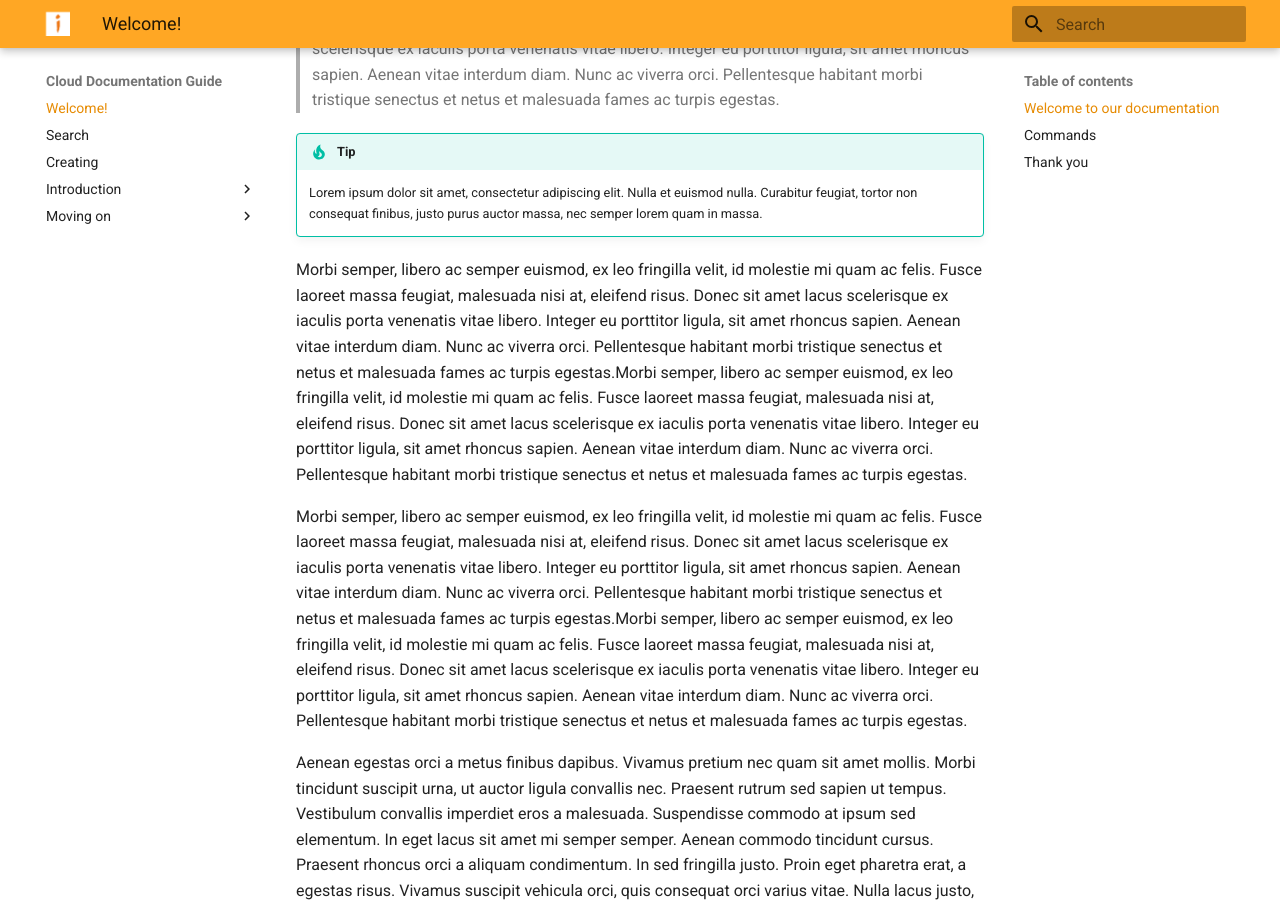
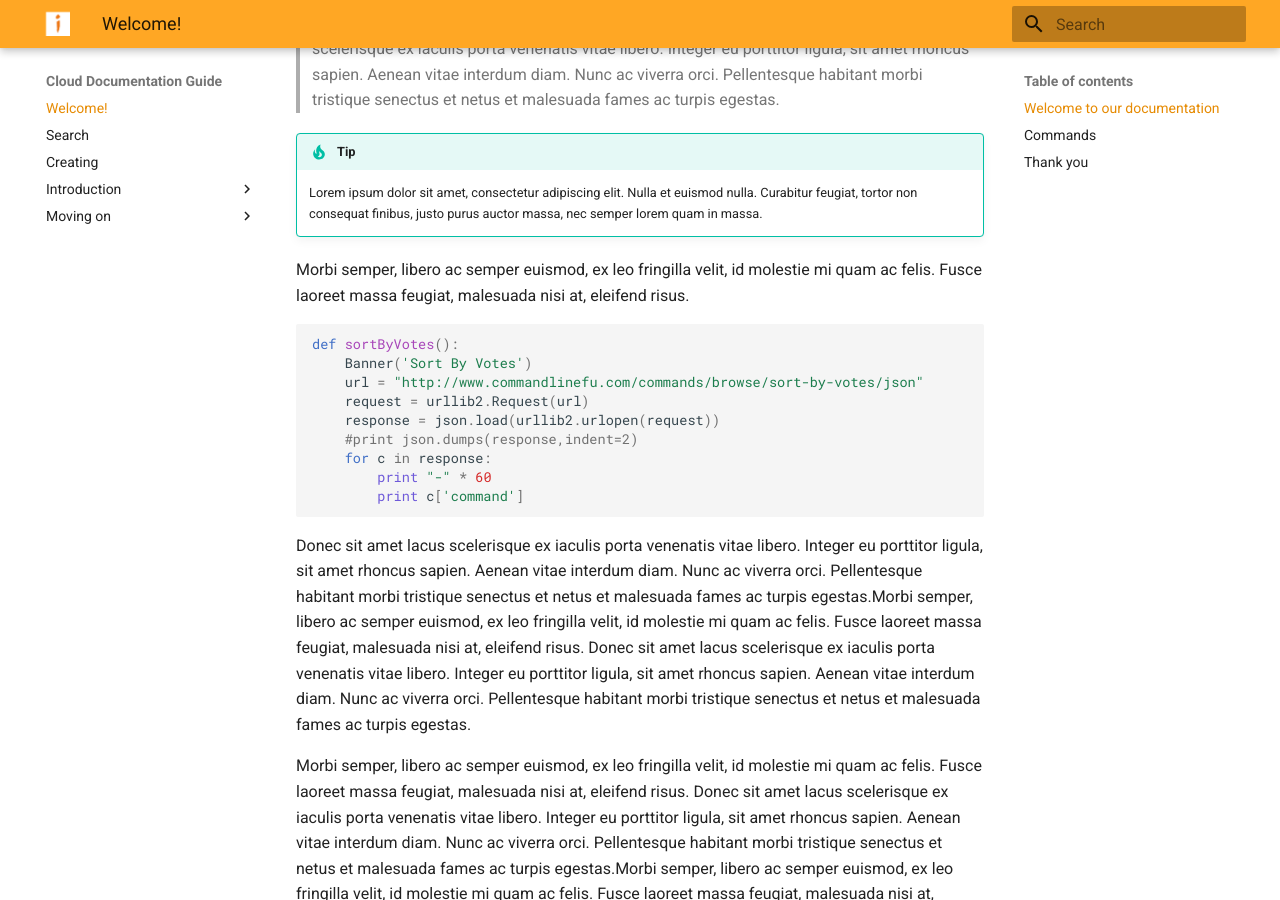
Before and after one commit to pcharazinski/ReadTheDocsRepo, an MkDocs documentation site: the page built from docs/index.md, in a window 1280 px wide and 900 px high, scrolled down 998 px. Built offline with MkDocs 1.6.1 and Material for MkDocs 9.7.7, drawn with Linux system fonts in a browser that asks for light colours.

Commit message:
Update index.md

````diff
--- a/docs/index.md
+++ b/docs/index.md
@@ -33,7 +33,21 @@ Aliquam sit amet dictum augue, quis efficitur sapien. Sed eu lectus ante. Morbi
     nulla. Curabitur feugiat, tortor non consequat finibus, justo purus auctor
     massa, nec semper lorem quam in massa.
 
-Morbi semper, libero ac semper euismod, ex leo fringilla velit, id molestie mi quam ac felis. Fusce laoreet massa feugiat, malesuada nisi at, eleifend risus. Donec sit amet lacus scelerisque ex iaculis porta venenatis vitae libero. Integer eu porttitor ligula, sit amet rhoncus sapien. Aenean vitae interdum diam. Nunc ac viverra orci. Pellentesque habitant morbi tristique senectus et netus et malesuada fames ac turpis egestas.Morbi semper, libero ac semper euismod, ex leo fringilla velit, id molestie mi quam ac felis. Fusce laoreet massa feugiat, malesuada nisi at, eleifend risus. Donec sit amet lacus scelerisque ex iaculis porta venenatis vitae libero. Integer eu porttitor ligula, sit amet rhoncus sapien. Aenean vitae interdum diam. Nunc ac viverra orci. Pellentesque habitant morbi tristique senectus et netus et malesuada fames ac turpis egestas.
+Morbi semper, libero ac semper euismod, ex leo fringilla velit, id molestie mi quam ac felis. Fusce laoreet massa feugiat, malesuada nisi at, eleifend risus.
+
+```python
+def sortByVotes():
+    Banner('Sort By Votes')
+    url = "http://www.commandlinefu.com/commands/browse/sort-by-votes/json"
+    request = urllib2.Request(url)
+    response = json.load(urllib2.urlopen(request))
+    #print json.dumps(response,indent=2)
+    for c in response:
+        print "-" * 60
+        print c['command']
+```
+
+Donec sit amet lacus scelerisque ex iaculis porta venenatis vitae libero. Integer eu porttitor ligula, sit amet rhoncus sapien. Aenean vitae interdum diam. Nunc ac viverra orci. Pellentesque habitant morbi tristique senectus et netus et malesuada fames ac turpis egestas.Morbi semper, libero ac semper euismod, ex leo fringilla velit, id molestie mi quam ac felis. Fusce laoreet massa feugiat, malesuada nisi at, eleifend risus. Donec sit amet lacus scelerisque ex iaculis porta venenatis vitae libero. Integer eu porttitor ligula, sit amet rhoncus sapien. Aenean vitae interdum diam. Nunc ac viverra orci. Pellentesque habitant morbi tristique senectus et netus et malesuada fames ac turpis egestas.
 
 
 Morbi semper, libero ac semper euismod, ex leo fringilla velit, id molestie mi quam ac felis. Fusce laoreet massa feugiat, malesuada nisi at, eleifend risus. Donec sit amet lacus scelerisque ex iaculis porta venenatis vitae libero. Integer eu porttitor ligula, sit amet rhoncus sapien. Aenean vitae interdum diam. Nunc ac viverra orci. Pellentesque habitant morbi tristique senectus et netus et malesuada fames ac turpis egestas.Morbi semper, libero ac semper euismod, ex leo fringilla velit, id molestie mi quam ac felis. Fusce laoreet massa feugiat, malesuada nisi at, eleifend risus. Donec sit amet lacus scelerisque ex iaculis porta venenatis vitae libero. Integer eu porttitor ligula, sit amet rhoncus sapien. Aenean vitae interdum diam. Nunc ac viverra orci. Pellentesque habitant morbi tristique senectus et netus et malesuada fames ac turpis egestas.
````
